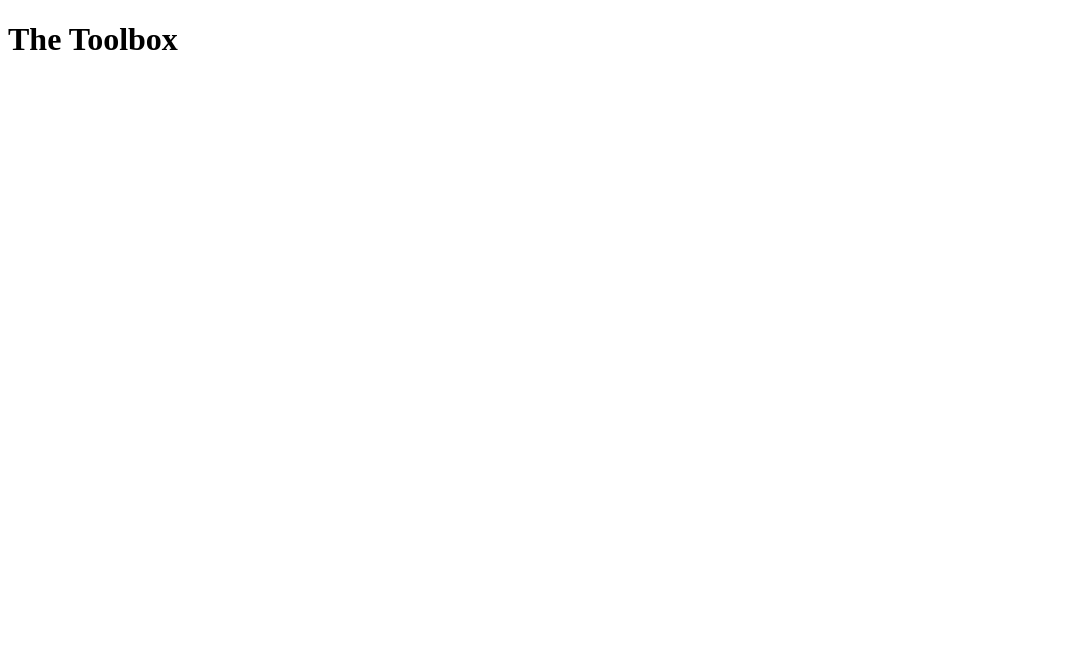
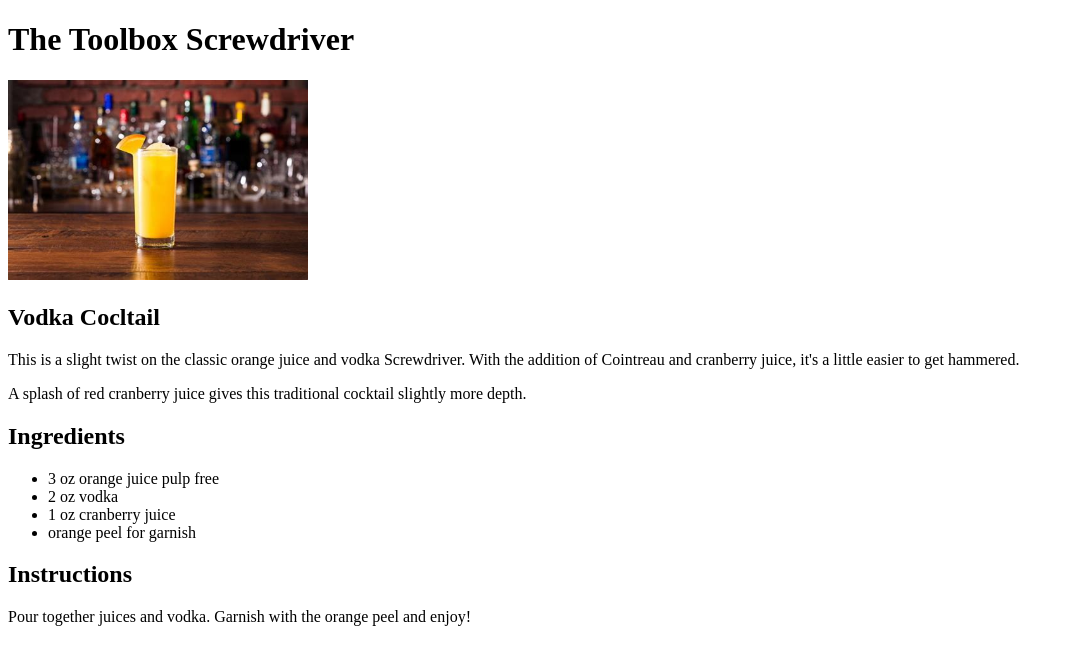
Before and after one commit to guttertothestars/odin-recipes, a plain HTML site: page recipes/the-toolbox.html in a window 1280 px wide. Shown: the whole page, without its empty margins (0-1074 px from the left). Drawn offline with Linux system fonts and the light colour scheme.

Commit message:
add pic to images folder. Add content to toolbox recipe

```diff
--- a/recipes/the-toolbox.html
+++ b/recipes/the-toolbox.html
@@ -7,6 +7,23 @@
   <title>The Toolbox</title>
 </head>
 <body>
-  <h1>The Toolbox</h1>
+  <h1>The Toolbox Screwdriver</h1>
+  <img src="../images/the-toolbox-screwdriver.jpg" alt="vodka screwdriver" width="300" height="auto">
+  <h2>Vodka Cocltail</h2>
+  <p>This is a slight twist on the classic orange juice and vodka Screwdriver.
+    With the addition of Cointreau and cranberry juice, it's a little easier to
+    get hammered. </p>
+  <p>A splash of red cranberry juice gives this traditional cocktail slightly
+    more depth.</p>
+  <h2> Ingredients</h2>
+  <ul>
+    <li>3 oz orange juice pulp free</li>
+    <li>2 oz vodka</li>
+    <li>1 oz cranberry juice</li>
+    <li>orange peel for garnish</li>
+  </ul>
+  <h2>Instructions</h2>
+  <p>Pour together juices and vodka. Garnish with the orange peel and enjoy!</p>
+
 </body>
 </html>
```
Also changed, not shown: index.html (+2 -0 lines), images/the-toolbox-screwdriver.jpg (added), images/the-toolbox-screwdriver.webp (added), 1 other file.
